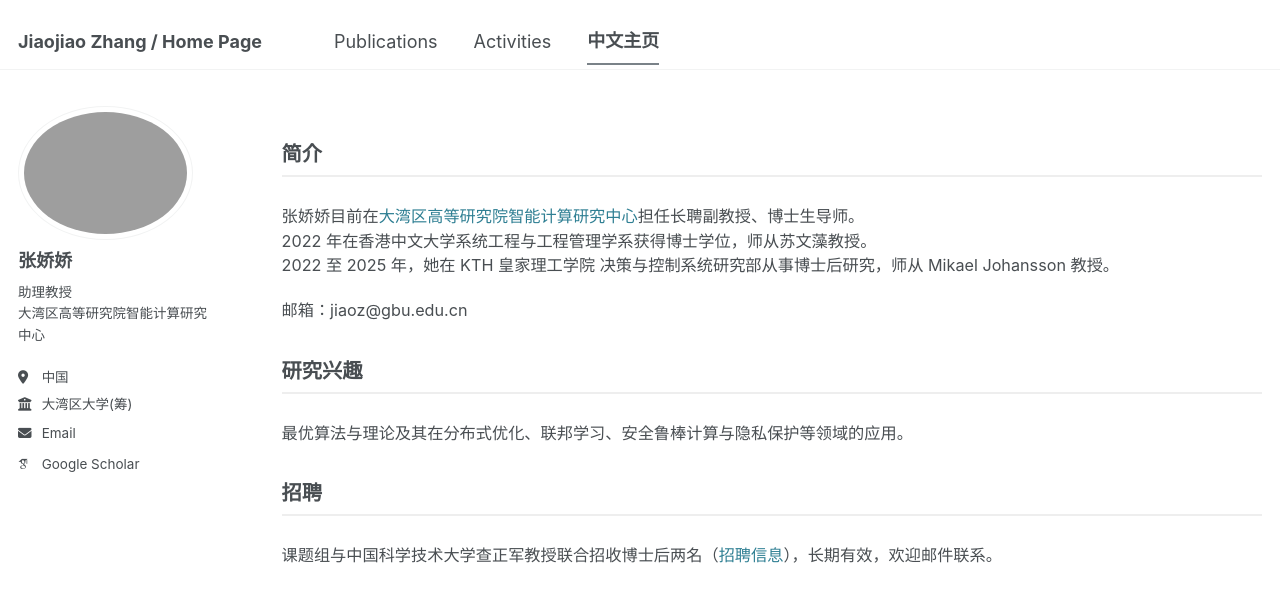
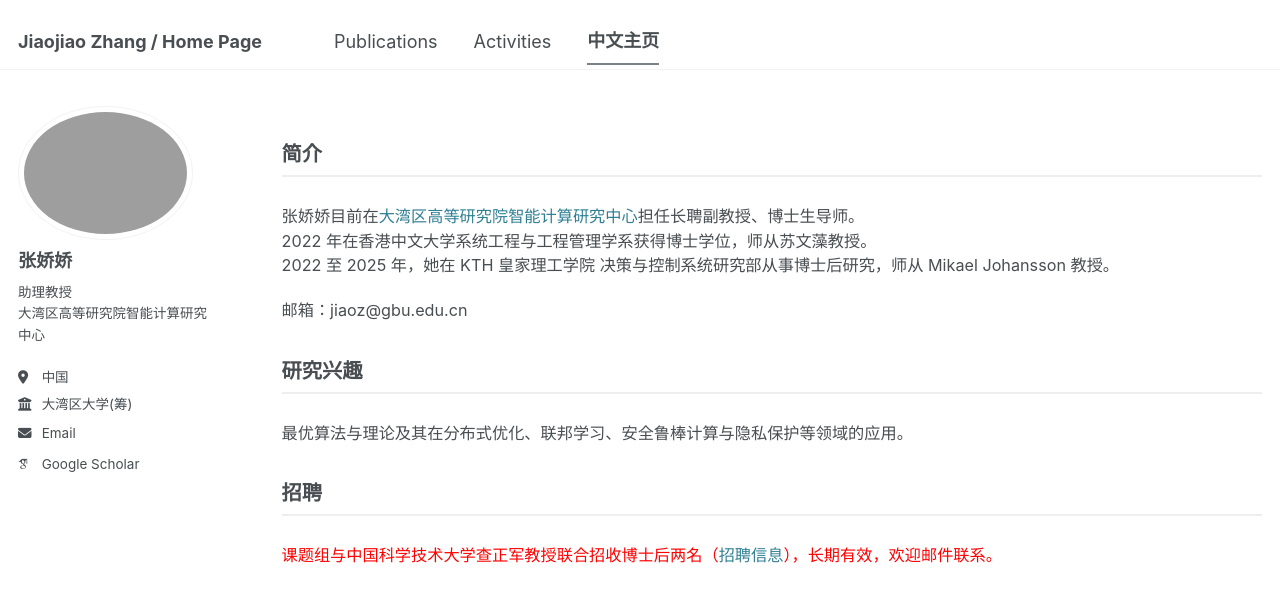
Before and after one commit to JiaojiaoZhang-jjz/JiaojiaoZhang-jjz.github.io, a Jekyll site: the page built from _pages/cn.html, in a window 1280 px wide. Shown: the top 602 px of the page. Built offline with Jekyll 4.4.1, drawn with Linux system fonts in a browser that asks for light colours; some web fonts are replaced.

Commit message:
Update cn_content.md

```diff
--- a/_includes/cn_content.md
+++ b/_includes/cn_content.md
@@ -11,4 +11,4 @@
 最优算法与理论及其在分布式优化、联邦学习、安全鲁棒计算与隐私保护等领域的应用。
 
 <h2 class="category">招聘</h2>
-课题组与中国科学技术大学查正军教授联合招收博士后两名（<a href="https://www.sciencehr.net/html/bsh/gx/2025/07/143897.html" target="_blank">招聘信息</a>），长期有效，欢迎邮件联系。
+<span style="color:red;">课题组与中国科学技术大学查正军教授联合招收博士后两名（<a href="https://www.sciencehr.net/html/bsh/gx/2025/07/143897.html" target="_blank">招聘信息</a>），长期有效，欢迎邮件联系。<span>
```
